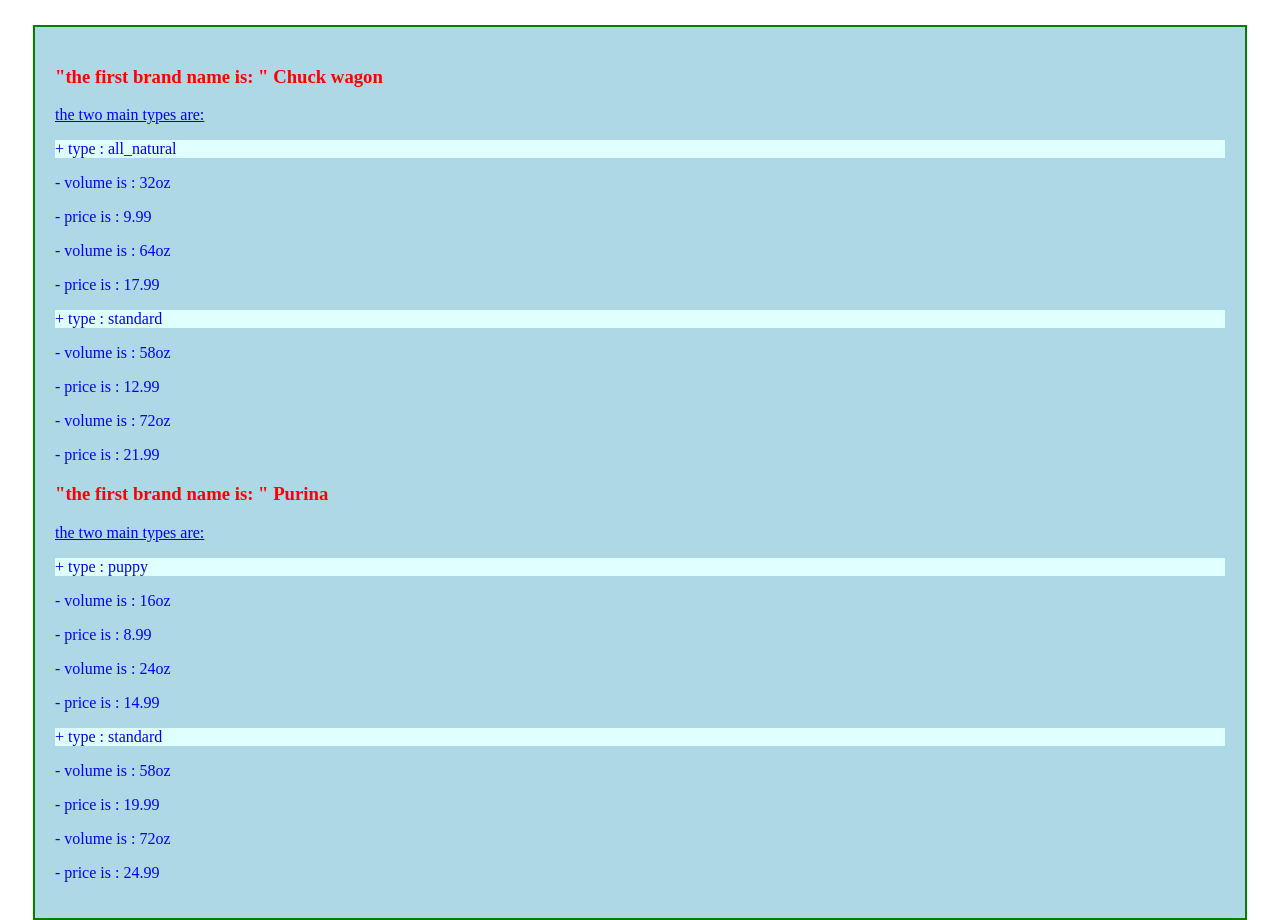
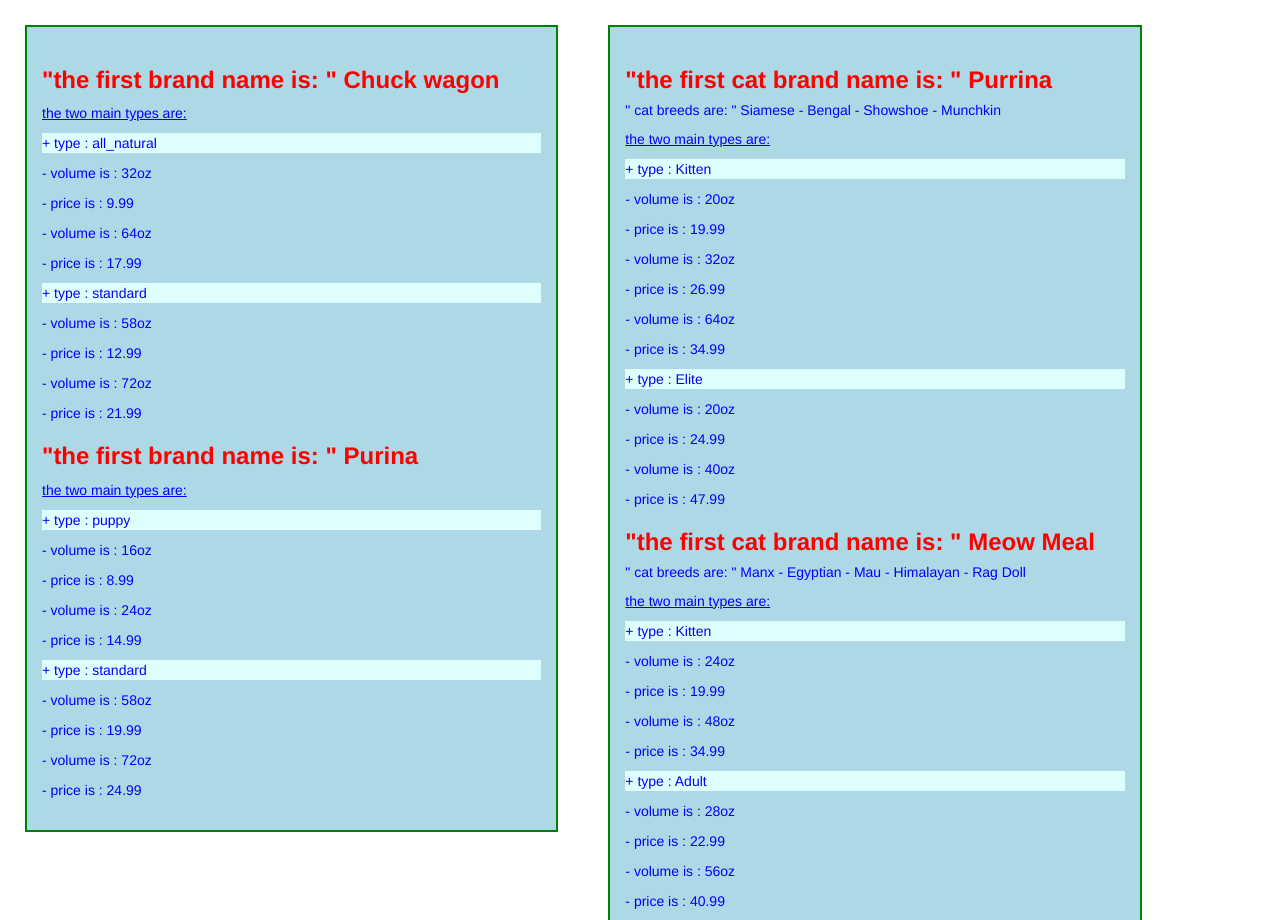
Before and after one commit to Sanyyouisf/Pet-Food, a plain HTML site: page index.html in a window 1280 px wide. Shown: the top 920 px of the page. Drawn offline with nearby package versions, Linux system fonts and the light colour scheme.

Commit message:
add boot strap

```diff
--- a/catFood.js
+++ b/catFood.js
@@ -10,6 +10,7 @@ function makeCatDom(xhrData){
     for(var x = 0; x < xhrData.cat_brands.length; x++) {
         currentCatFood = xhrData.cat_brands[x];
         catFoodString += `<h3 class= "name "> "the first cat brand name is: " ${xhrData.cat_brands[x].name} </h3>`;
+        catFoodString +=` <h5 >" cat breeds are: " ${xhrData.cat_brands[x].breeds.join(' - ')} </h5>`;
         catFoodString +=`<p  class = "mainTypes">  the two main types are: </p>`
 
         for (var i=0 ;i < xhrData.cat_brands[x].types.length ; i++ ){
--- a/index.html
+++ b/index.html
@@ -2,13 +2,17 @@
 <html>
 <head>
 	<title>Pet Food</title>
+	<link rel="stylesheet" href="https://maxcdn.bootstrapcdn.com/bootstrap/3.3.7/css/bootstrap.min.css" integrity="sha384-BVYiiSIFeK1dGmJRAkycuHAHRg32OmUcww7on3RYdg4Va+PmSTsz/K68vbdEjh4u" crossorigin="anonymous">
+
 	<link rel="stylesheet" type="text/css" href="main.css">
 </head>
 <body>
 
-	<div  id="foodContainer"></div>
-	<div  id="catFoodContainer"></div>
+	<div id="foodContainer" class="col-md-5" ></div>
+	<div id="catFoodContainer" class="col-md-5" ></div>
 
+	<script src="https://maxcdn.bootstrapcdn.com/bootstrap/3.3.7/js/bootstrap.min.js" integrity="sha384-Tc5IQib027qvyjSMfHjOMaLkfuWVxZxUPnCJA7l2mCWNIpG9mGCD8wGNIcPD7Txa" crossorigin="anonymous"></script>
+	<script src="https://ajax.googleapis.com/ajax/libs/jquery/1.12.4/jquery.min.js"></script>
 	<script type="text/javascript" src="main.js"></script>
 	<script type="text/javascript" src="catFood.js"></script>
 </body>
```
